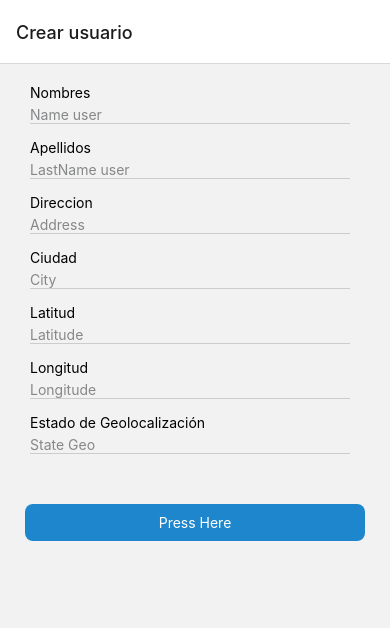
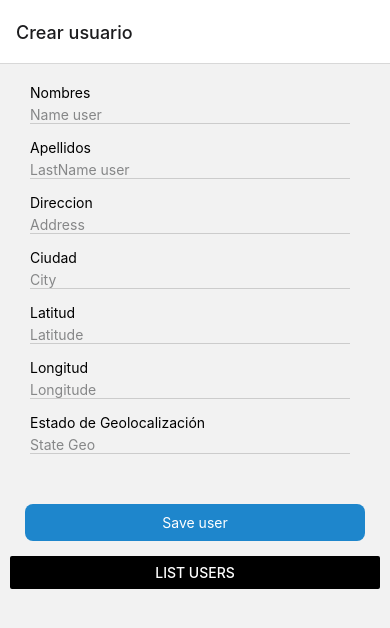
Before and after one commit to rodacapera/prueba, a React Native app: screen /Splash in a window 390 px wide. Shown: the top 628 px of the page. Built offline with nearby package versions, Linux system fonts and the light colour scheme.

Commit message:
nueva carga

```diff
--- a/src/screen/views/CreateUserScreen.js
+++ b/src/screen/views/CreateUserScreen.js
@@ -9,11 +9,9 @@ import {
   TouchableOpacity,
 } from 'react-native';
 
-import firebase from '../../database/firebase';
+import firestore from '@react-native-firebase/firestore';
 
-// import {collection, query, where} from 'firebase/firestore';
-
-export default function CreateUserScreen() {
+export default function CreateUserScreen(props) {
   const [state, setState] = useState({
     name: '',
     lastName: '',
@@ -30,7 +28,9 @@ export default function CreateUserScreen() {
 
   const addNewUser = async () => {
     console.log('state', state);
-    const res = firebase.db.collection('users').add({
+    firestore()
+      .collection('users')
+      .add({
         name: state.name,
         lastName: state.lastName,
         address: state.address,
@@ -38,9 +38,15 @@ export default function CreateUserScreen() {
         latitude: state.latitude,
         longitude: state.longitude,
         stateGeo: state.stateGeo,
+      })
+      .then(() => {
+        console.log('User added!');
       });
-    console.log('scsccssscscs', res);
   };
+
+  useEffect(() => {
+    console.log(props);
+  });
 
   return (
     <ScrollView>
@@ -104,10 +110,20 @@ export default function CreateUserScreen() {
           </View>
         </View>
         <View>
-          {/* <Button title="Save user" color="#841584" /> */}
           <TouchableOpacity style={styles.buttonDefault} onPress={addNewUser}>
-            <Text style={styles.textButton}>Press Here</Text>
+            <Text style={styles.textButton}>Save user</Text>
           </TouchableOpacity>
+        </View>
+        <View>
+          <Button
+            title="List users"
+            color="#000"
+            onPress={() =>
+              props.navigation.navigate('UserList', {
+                names: ['Brent', 'Satya', 'Michaś'],
+              })
+            }
+          />
         </View>
       </View>
     </ScrollView>
--- a/src/screen/views/Home.js
+++ b/src/screen/views/Home.js
@@ -1,12 +1,33 @@
 import React from 'react';
-import {StyleSheet, Text, View} from 'react-native';
+import {StyleSheet, View} from 'react-native';
+import MapView, {PROVIDER_GOOGLE} from 'react-native-maps';
 
 export default function Home() {
   return (
-    <View>
-      <Text>Hola mundooo</Text>
+    <View style={styles.container}>
+      <MapView
+        provider={PROVIDER_GOOGLE} // remove if not using Google Maps
+        style={styles.map}
+        region={{
+          latitude: 37.78825,
+          longitude: -122.4324,
+          latitudeDelta: 0.015,
+          longitudeDelta: 0.0121,
+        }}
+      />
     </View>
   );
 }
 
-const styles = StyleSheet.create({});
+const styles = StyleSheet.create({
+  container: {
+    ...StyleSheet.absoluteFillObject,
+    height: 400,
+    width: 400,
+    justifyContent: 'flex-end',
+    alignItems: 'center',
+  },
+  map: {
+    ...StyleSheet.absoluteFillObject,
+  },
+});
--- a/src/screen/views/UserList.js
+++ b/src/screen/views/UserList.js
@@ -1,12 +1,106 @@
-import React from 'react';
-import {StyleSheet, Text, View} from 'react-native';
+import React, {useState, useEffect} from 'react';
+import {
+  StyleSheet,
+  Text,
+  View,
+  TextInput,
+  Button,
+  ScrollView,
+  TouchableOpacity,
+} from 'react-native';
+import firestore from '@react-native-firebase/firestore';
+import {ListItem, Avatar} from 'react-native-elements';
 
-export default function UserList() {
+export default function UserList(props) {
+  const [users, seTusers] = useState([]);
+  const handleGetUsers = async () => {
+    console.log('getusers');
+    const users = await firestore()
+      .collection('users')
+      .get()
+      .then(querySnapshot => {
+        const users = [];
+        querySnapshot.forEach(doc => {
+          console.log('User ID: ', doc.id, doc.data());
+          const {name, lastName, city, address, latitude, longitude, stateGeo} =
+            doc.data();
+          users.push({
+            id: doc.id,
+            name,
+            lastName,
+            city,
+            address,
+            latitude,
+            longitude,
+            stateGeo,
+          });
+        });
+        seTusers(users);
+      });
+  };
+  useEffect(() => {
+    console.log('dsf');
+    handleGetUsers();
+    // console.log(users);
+  }, []);
   return (
-    <View>
-      <Text>User list</Text>
-    </View>
+    <ScrollView>
+      <View style={styles.container}>
+        <View style={styles.formContainer}>
+          <Text>User list</Text>
+          {users.map((l, i) => (
+            <ListItem key={i} bottomDivider>
+              <Avatar source={{uri: l.avatar_url}} />
+              <ListItem.Content>
+                <ListItem.Title>{l.name}</ListItem.Title>
+                <ListItem.Subtitle>{l.subtitle}</ListItem.Subtitle>
+              </ListItem.Content>
+            </ListItem>
+          ))}
+        </View>
+        <View>
+          <TouchableOpacity
+            style={styles.buttonDefault}
+            onPress={() => props.navigation.navigate('CrateUserScreen')}>
+            <Text style={styles.textButton}>Save user</Text>
+          </TouchableOpacity>
+        </View>
+      </View>
+    </ScrollView>
   );
 }
 
-const styles = StyleSheet.create({});
+const styles = StyleSheet.create({
+  formContainer: {
+    alignItems: 'flex-start',
+    padding: 20,
+  },
+  container: {
+    flex: 1,
+    justifyContent: 'center',
+    paddingHorizontal: 10,
+  },
+  buttonDefault: {
+    alignItems: 'center',
+    backgroundColor: '#1E86CC',
+    padding: 10,
+    borderRadius: 8,
+    margin: 15,
+  },
+  inputGroup: {
+    flex: 1,
+    padding: 0,
+    marginBottom: 15,
+    borderBottomColor: '#cccccc',
+  },
+  textInput: {
+    borderBottomWidth: 1,
+    borderBottomColor: '#ccc',
+    width: 320,
+    marginTop: 5,
+    color: '#868788',
+  },
+  textButton: {
+    color: 'white',
+  },
+});
```
Also changed, not shown: database/firebase.js (renamed from src/database/firebase.js, +10 -6 lines), package.json (+6 -1 lines), 6 other files (tests, documents, lock files or other folders). Lines whose indentation alone changed are shown as unchanged.
